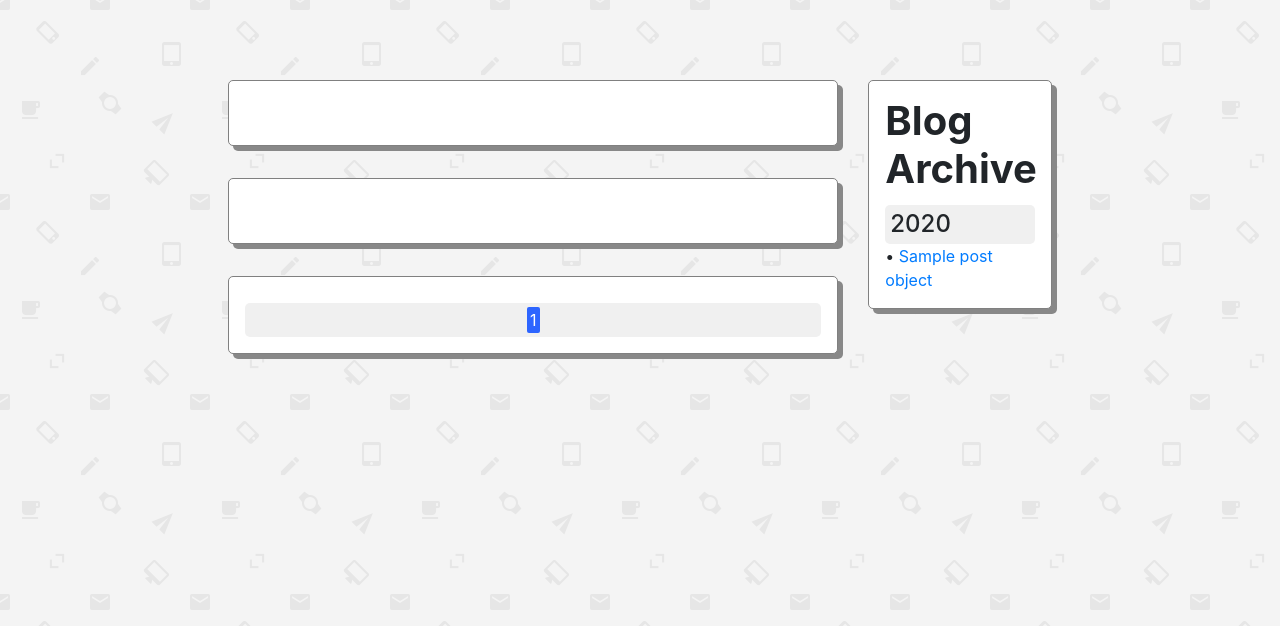
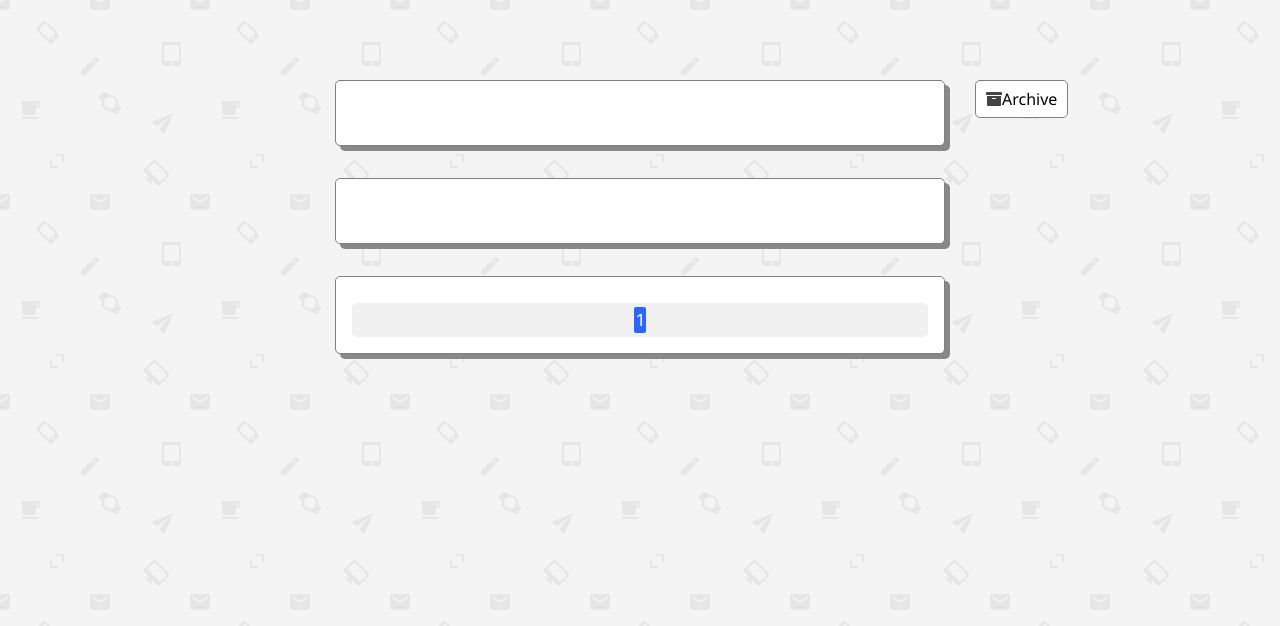
Before and after one commit to JungleM0nkey/pymd-blog, a Flask app: template app/templates/index.html in a window 1280 px wide. Shown: the part 56-682 px from the top of the page. Run offline with Flask 2, Linux system fonts and the light colour scheme; data comes from the database, SQL or seed files in the repository; the template is opened without the code that fills it: values that come from a table or form of the project are taken from there, most other values are stand-ins (such as "Sample title", 1, 10 or a date in 2020); data that the repository does not hold is empty; some libraries are stand-ins or nearby versions.

Commit message:
added archive button

```diff
--- a/app/static/css/index.css
+++ b/app/static/css/index.css
@@ -19,9 +19,31 @@ h4{
     margin:0px;
 }
 
+#archive-button-element{
+    padding:10px;
+    background-color:white;
+    border-radius:5px 5px 0px 0px;
+    border-top:1px solid rgb(128, 128, 128);
+    border-left:1px solid rgb(128, 128, 128);
+    border-right:1px solid rgb(128, 128, 128);
+    color:rgb(68, 68, 68);
+    margin-bottom:-1px;
+}
+
+#archive-button-element span{
+    font-family: Segoe UI;
+    font-weight:normal;
+    color:black;
+}
+
+#archive-button-element:hover{
+    cursor: pointer;
+    color:#2d65ff;
+}
+
 .archive{
     border:1px solid rgb(128, 128, 128);
-    border-radius:5px;
+    border-radius:0px 5px 5px 5px;
     padding: 1em;
     margin-bottom:2em;
     background-color: white;
@@ -52,7 +74,6 @@ h4{
     margin-top:2em;
     background-color: white;
     box-shadow: 5px 5px #888888;
-
 }
 
 .pages a{
--- a/app/static/js/base.js
+++ b/app/static/js/base.js
@@ -1,12 +1,34 @@
 $(document).ready(function(){
-    //$('.post').each(function() {
-    //    post_name = $(this).attr('id');
-    //    div = $(this);
-    //    GetPost(post_name, div);
-    //});
+    //select the first posts page on page load
     GetPosts(1);
+
+    //select posts by pages
     $('.page-num').on("click", function(){
         GetPosts($(this).text())
+    });
+
+    //hide archive tab
+    $('.archive').css({'height':'0px','box-shadow':'0px','border':'none','padding':'0px'})
+    $('#archive-button-element').css({'border-radius':'5px', 'border':'1px solid rgb(128, 128, 128)'})
+    $('.archive-year').hide();
+    $('.archive-link').hide();
+
+    //on button archive button click open archive tab
+    $('#archive-button').on("click", function(){
+        if (!$(this).hasClass('archive-open')){
+            $('#archive-button-element').css({'border-radius':'5px 5px 0px 0px', 'border-bottom':'none'})
+            $('.archive').css({'height':'auto','box-shadow':'5px 5px #888888','border':'1px solid rgb(128, 128, 128)','padding':'1em'})
+            $('.archive-year').show();
+            $('.archive-link').show();
+            $(this).addClass('archive-open');
+        }else{
+            $('#archive-button-element').css({'border-radius':'5px', 'border':'1px solid rgb(128, 128, 128)'})
+            $('.archive').css({'height':'0px','box-shadow':'0px','border':'none','padding':'0px'})
+            $('.archive-year').hide();
+            $('.archive-link').hide();
+            $(this).removeClass('archive-open');
+        }
+
     });
 })
 
--- a/app/templates/index.html
+++ b/app/templates/index.html
@@ -3,15 +3,17 @@
 {% block content %}
         <!--<h1>Blog Posts</h1>-->
         <div class="row">
-            <div class="col-xl-2 col-lg-0 col-md-12 col-sm-12 desc">
-                <!--left side is empty-->
+            <!--left column-->
+            <div class="col-xl-3 col-lg-0 order-3 order-sm-3 order-md-3  order-xl-1">
+
             </div>
-            <div id="posts-column" class="col-xl-6 col-lg-8 col-md-12 col-sm-12 desc">
+            <!--center column-->
+                <div id="posts-column" class="col-xl-6 col-lg-12 order-2 order-sm-2 order-md-2  order-xl-2">
                     <!--post content-->
                     {% for post in posts[0:2] %}
                         <div id='{{ post }}' class="post"></div>
                     {% endfor %}
-                <!--bottom page navigation bar-->
+                    <!--post pages navigation bar-->
                     <div class="page-navigation">
                         <div class="pages">
                             {% for page in post_pages %}
@@ -20,10 +22,14 @@
                     </div>
                 </div>
             </div>
-            <div id="archive-column" class="col-xl-2 col-lg-4 col-md-12 col-sm-12 desc">
-                <!--archive side column-->
+            <!--right column-->
+            <div class="col-xl-3 col-lg-12 order-1 order-sm-1 order-md-1  order-xl-3">
+                <!--archive button-->
+                <div id="archive-button">
+                    <i id="archive-button-element" class="fas fa-archive"><span>Archive</span></i>
+                </div>
+                <!--archive wrapper-->
                 <div class="archive">
-                    <h1>Blog Archive</h2>
                     {% for year in year_list %}
                         <div class="archive-year">
                             <h4>{{ year }}</h4>
@@ -39,5 +45,4 @@
                 </div>
             </div>
         </div>
-
 {% endblock %}
```
Lines whose indentation alone changed are shown as unchanged.
